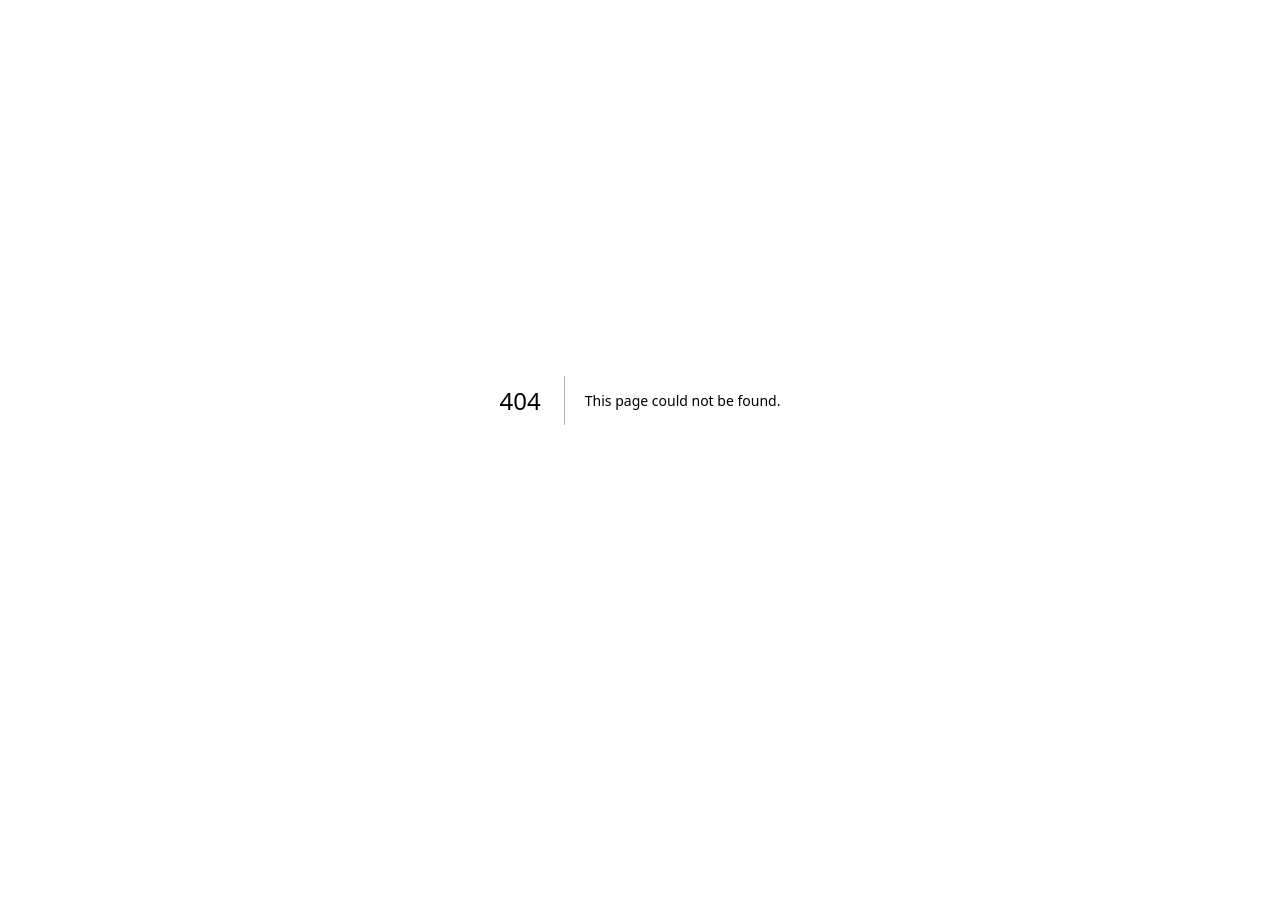
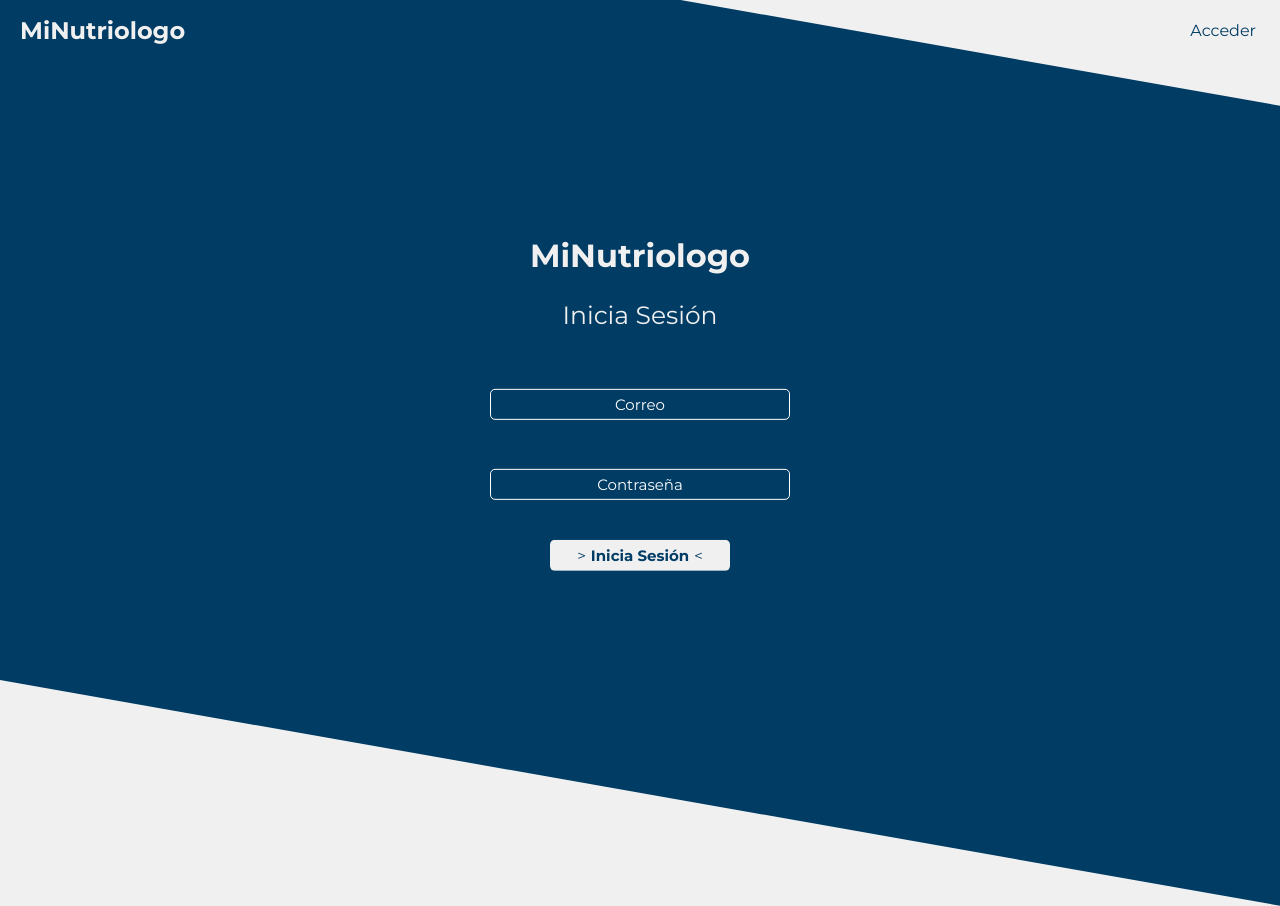
Before and after one commit to ThinKreations/minutriologo, a Next.js app: page /session/login in a window 1280 px wide. Before the commit this address had no page. Before the commit the page ends 800 px from the top, so only its background shows below. Built offline with nearby package versions, Linux system fonts and the light colour scheme.

Commit message:
Login visual v1

```diff
--- a/components/MiHeader1.jsx
+++ b/components/MiHeader1.jsx
@@ -13,7 +13,7 @@ export default function MiHeader1(){
                     </Link>
                 </div>
                 <nav className={styles.headerBtnNav}>
-                    <button onClick={()=>{Router.push('/')}} className={styles.btn_LinkHeader}>
+                    <button onClick={()=>{Router.push('/session/login')}} className={styles.btn_LinkHeader}>
                         Acceder
                     </button>
                 </nav>
--- a/pages/acceder.js
+++ /dev/null
@@ -1,5 +0,0 @@
-export default function Home() {
-    return (
-      <></>
-    )
-}
--- a/pages/index.js
+++ b/pages/index.js
@@ -18,7 +18,7 @@ export default function Home() {
             <center>
               <p style={{fontSize:'30px'}}>{`¡Bienvenido a`} <b>{`MiNutriologo!`}</b></p>
               <p>Accede y conecta con los mejores nutriólogos.</p>
-              <button className={styles.btn_LogIndex} onClick={()=>{Router.push('/')}}>
+              <button className={styles.btn_LogIndex} onClick={()=>{Router.push('/session/login')}}>
                 <span className={styles.btn_LogIndex_spanL}>{`>`}</span>
                 <b className={styles.btn_LogIndex_spanC}>{`Inicia Sesión`}</b>
                 <span className={styles.btn_LogIndex_spanR}>{`<`}</span>
--- /dev/null
+++ b/pages/session/login.js
@@ -0,0 +1,51 @@
+import { useState } from "react";
+import Image from "next/image";
+import { Inter } from "next/font/google";
+import styles from "@/styles/Home.module.css";
+import MiHead from "@/components/MiHead";
+import MiHeader1 from "@/components/MiHeader1";
+
+const inter = Inter({ subsets: ["latin"] });
+
+export default function LogIn() {
+  const [correo, setCorreo] = useState("");
+  const [contrasena, setContrasena] = useState("");
+
+  return (
+    <>
+      <MiHead title="MiNutriologo" />
+      <MiHeader1 />
+      <div className={styles.container}>
+        <div className={styles.container1}>
+          <div className={styles.container2}>
+            <center>
+              <h1>MiNutriologo</h1>
+              <p style={{ fontSize: "25px" }}>Inicia Sesión</p>
+              <form className={styles.form_Login}>
+                <div className={styles.toHover_Login}>
+                  <label className={`${styles.label_Login} ${correo !== "" ? styles.label_Login_filled : ""}`}>
+                    Correo
+                  </label>
+                  <input className={styles.input_Login} type='email' value={correo} onChange={(e) => setCorreo(e.target.value)}/>
+                </div>
+                <div className={styles.toHover_Login}>
+                  <label className={`${styles.label_Login} ${contrasena !== "" ? styles.label_Login_filled : ""}`}>
+                    Contraseña
+                  </label>
+                  <input type="password" className={styles.input_Login} value={contrasena} onChange={(e) => setContrasena(e.target.value)}/>
+                </div>
+                <div>
+                  <button className={styles.btn_LogIndex} type='submit'>
+                    <span className={styles.btn_LogIndex_spanL}>{`>`}</span>
+                    <b className={styles.btn_LogIndex_spanC}>{`Inicia Sesión`}</b>
+                    <span className={styles.btn_LogIndex_spanR}>{`<`}</span>
+                  </button>
+                </div>
+              </form>
+            </center>
+          </div>
+        </div>
+      </div>
+    </>
+  );
+}
--- a/styles/Home.module.css
+++ b/styles/Home.module.css
@@ -11,18 +11,61 @@
   justify-content: center;
 }
 .container1{
-  height: calc(90vh);
+
+  height: calc(100vh);
   background-color: var(--dark-blue);
   transform: skewY(10deg);
   transform-origin: top left;
-  margin-top: -178px;
+  margin-top: -180px;
   z-index: 3;
   position: relative;
   align-content: center;
   color: var(--bg-color);
+
 }
 .container2{
   transform: skewY(-10deg);
+
+}
+/*Forms*/
+
+/*Formulario de LogIn*/
+.form_Login {
+  width: 330px;
+  display: flex;
+  justify-content: center;
+  flex-direction: column;
+}
+
+.toHover_Login {
+  margin: 15px;
+  display: flex;
+  justify-content: center;
+  flex-direction: column;
+}
+
+.input_Login {
+  border: 1px solid white;
+  border-radius: 5px;
+  outline: none;
+  background-color: transparent;
+  padding: 5px;
+  color: white;
+  font-family: Montserrat;
+  font-size: 15px;
+  z-index: 1;
+}
+
+.label_Login {
+  color: white;
+  font-size: 15px;
+  transition: 0.2s ease-in-out;
+  background-color: var(--dark-blue);
+  transform: translate(0px, 25px);
+}
+
+.toHover_Login:hover .label_Login, .label_Login_filled {
+  transform: scale(0.8) translate(0, -7px);
 }
 
 /*Componentes -> Header y Footer*/
@@ -58,9 +101,6 @@
   border-bottom: 1px dashed var(--dark-blue);
   text-shadow: 0px 0px 5px rgba(0, 50, 100, 0.2);
 }
-.btn_LinkHeader:focus{
-}
-
 .btn_LogIndex{
   width: 180px;
   font-family: Montserrat;
@@ -88,8 +128,9 @@
   margin-right: 20px;
 }
 
-@media screen and (max-width: 750px){
+@media screen and (max-width: 650px){
   .container1{
+    height: 90vh;
   }
   .btn_LinkHeader{
    color: var(--bg-color);
```
